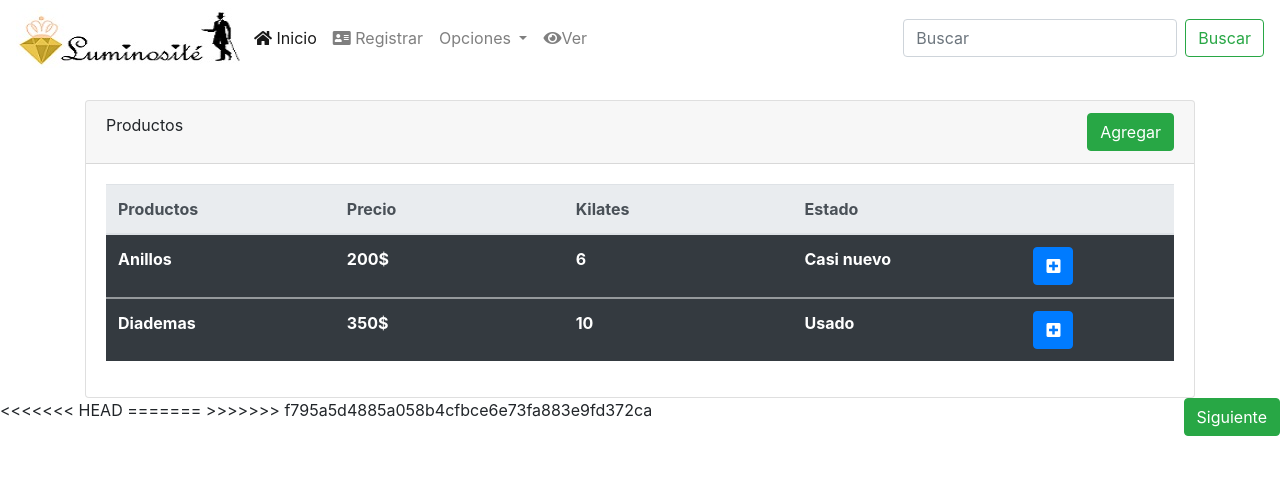
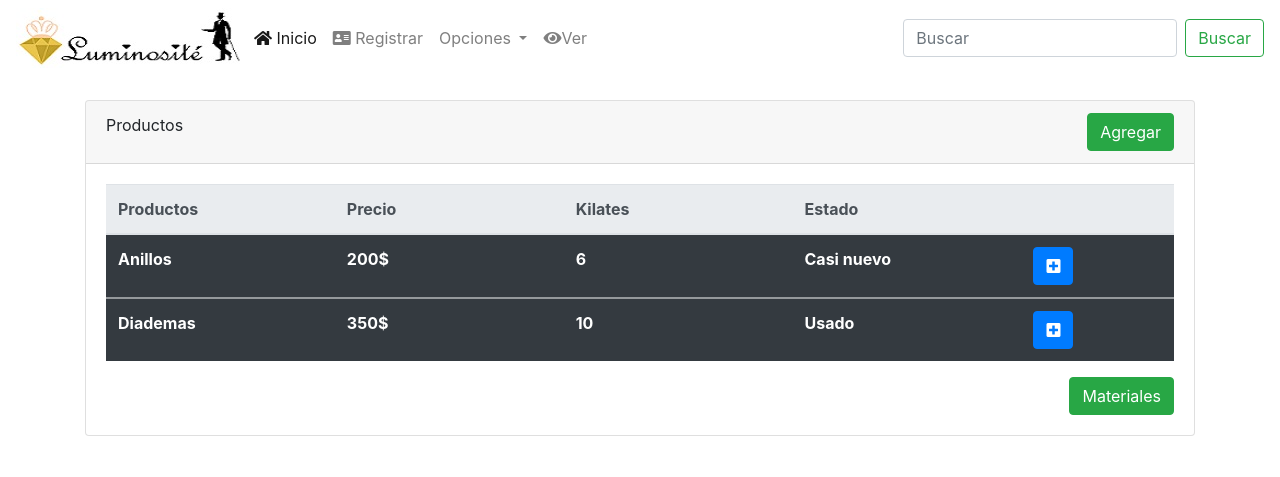
Before and after one commit to APM5691/Proyecto-Aplicaciones-Web-Equipo-10, a PHP site: page /Productos.php in a window 1280 px wide. Shown: the top 477 px of the page. Run offline with PHP 8.4, Linux system fonts and the light colour scheme; lists and menus that the app fills with data are empty.

Commit message:
cambiando vinculo materiales

```diff
--- a/Productos.php
+++ b/Productos.php
@@ -51,13 +51,10 @@
                         </tr>
                     </tbody>
                 </table>
+                <a href="materiales.php" class="btn btn-success float-right"> Materiales</a>
             </div>
         </div>
     </div>
-<<<<<<< HEAD
-    <a href="materiales.php" class="btn btn-success float-right"> Siguiente</a>
-=======
->>>>>>> f795a5d4885a058b4cfbce6e73fa883e9fd372ca
     <script src="js/jquery-3.5.1.min.js"></script>
     <script src="js/bootstrap.min.js"></script>
 </body>
```
